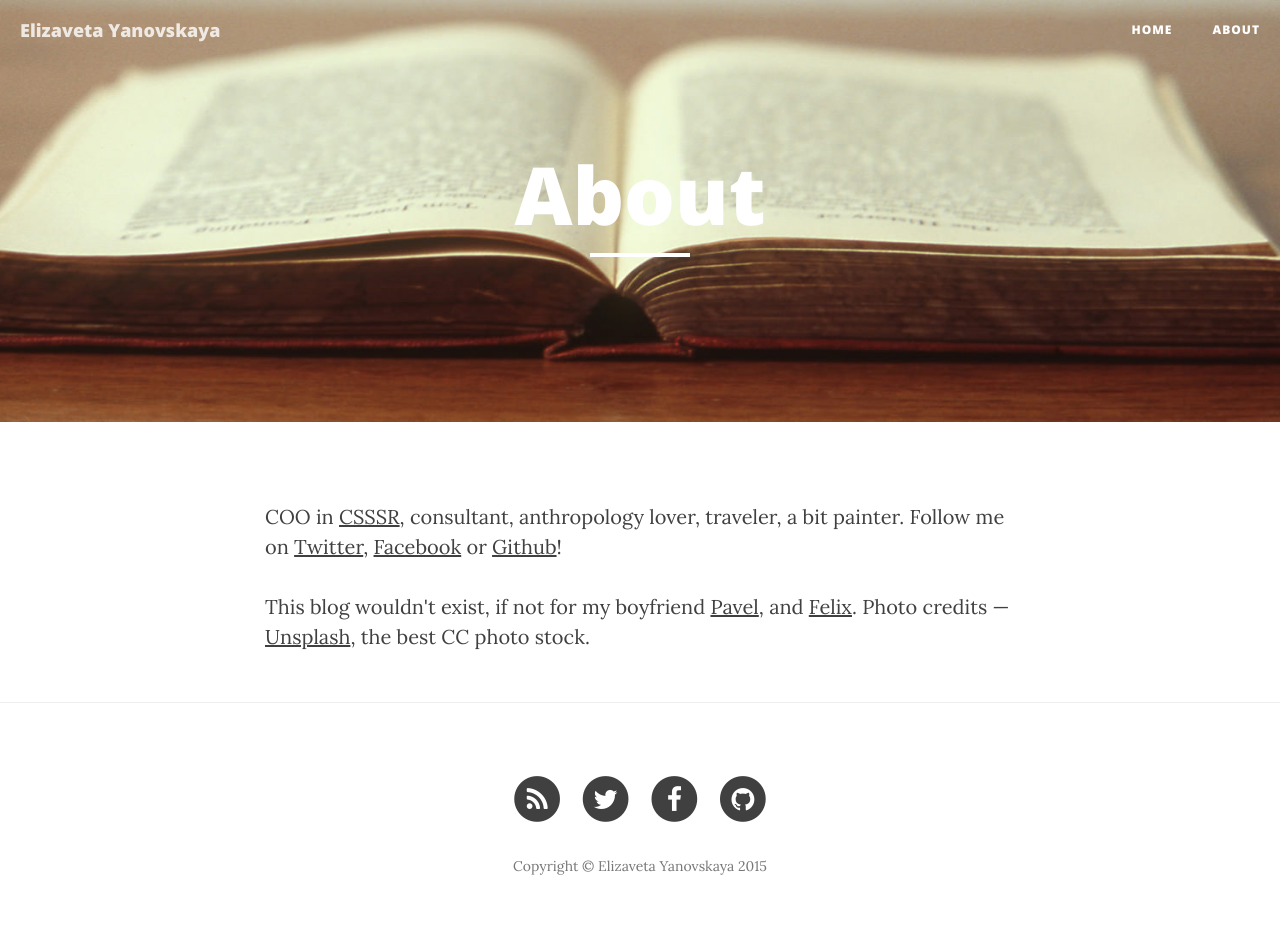
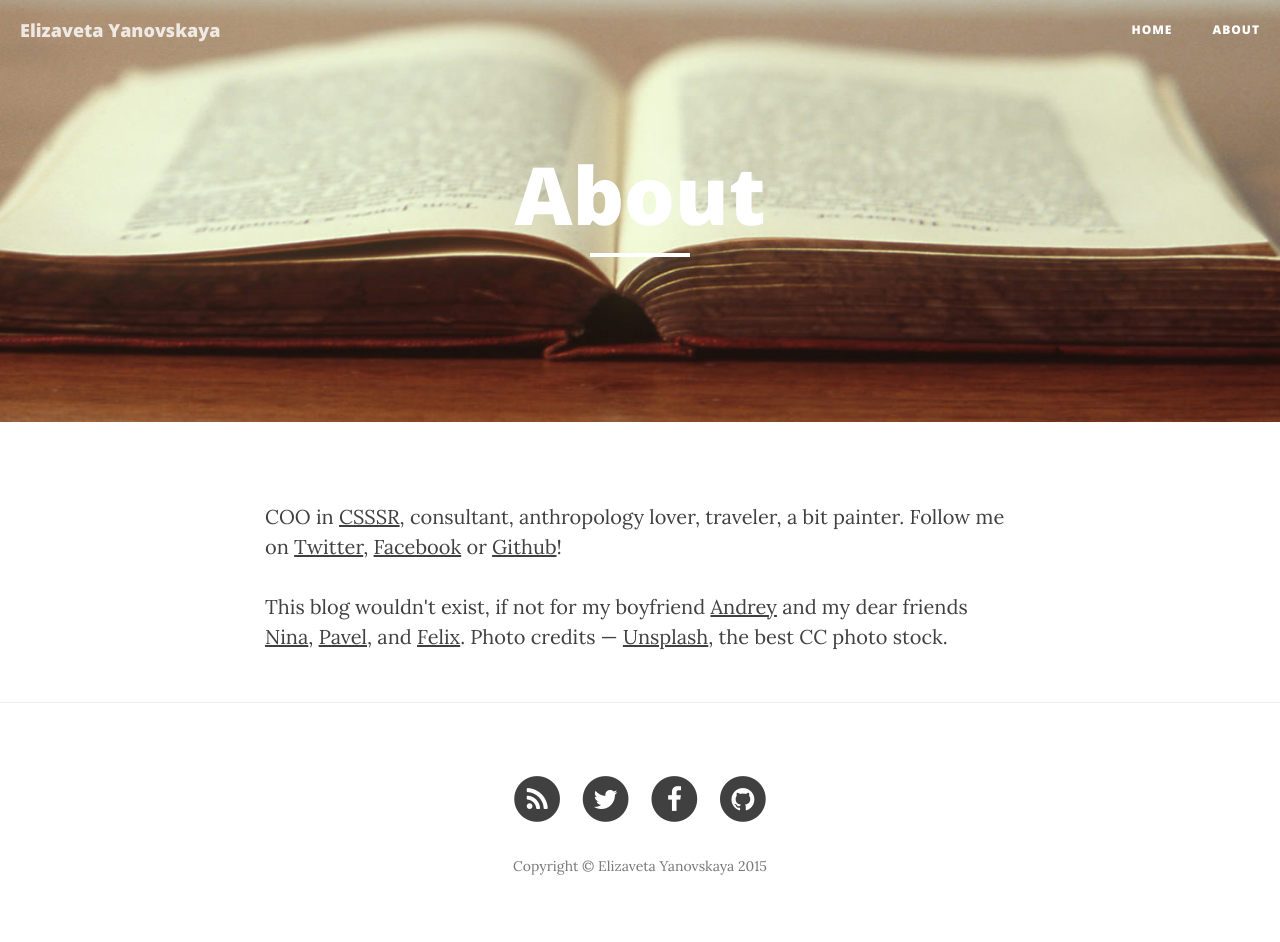
Before and after one commit to lise-yy/lise-io, a Jekyll site: the page built from about.html, in a window 1280 px wide. Built offline with Jekyll 4.4.1, drawn with Linux system fonts in a browser that asks for light colours; nearby versions of some CDN libraries.

Commit message:
fix credentials in about

```diff
--- a/about.html
+++ b/about.html
@@ -6,4 +6,4 @@ header-img: "img/about-bg.jpg"
 ---
 
 <p>COO in <a href="http://csssr.com">CSSSR</a>, consultant, anthropology lover, traveler, a bit painter. Follow me on <a href="https://twitter.com/lise_yy">Twitter</a>, <a href="https://twitter.com/lise_yy">Facebook</a> or <a href="https://github.com/lise-yy">Github</a>!</p>
-<p>This blog wouldn't exist, if not for my boyfriend <a href="https://github.com/azanov/">Pavel</a>, and <a href="https://github.com/felixexter">Felix</a>. Photo credits — <a href="https://unsplash.com">Unsplash</a>, the best CC photo stock.</p>
+<p>This blog wouldn't exist, if not for my boyfriend <a href="https://github.com/Yankovsky/">Andrey</a> and my dear friends <a href="http://instagram.com/nsmolentseva">Nina</a>, <a href="https://github.com/azanov/">Pavel</a>, and <a href="https://github.com/felixexter">Felix</a>. Photo credits — <a href="https://unsplash.com">Unsplash</a>, the best CC photo stock.</p>
```
